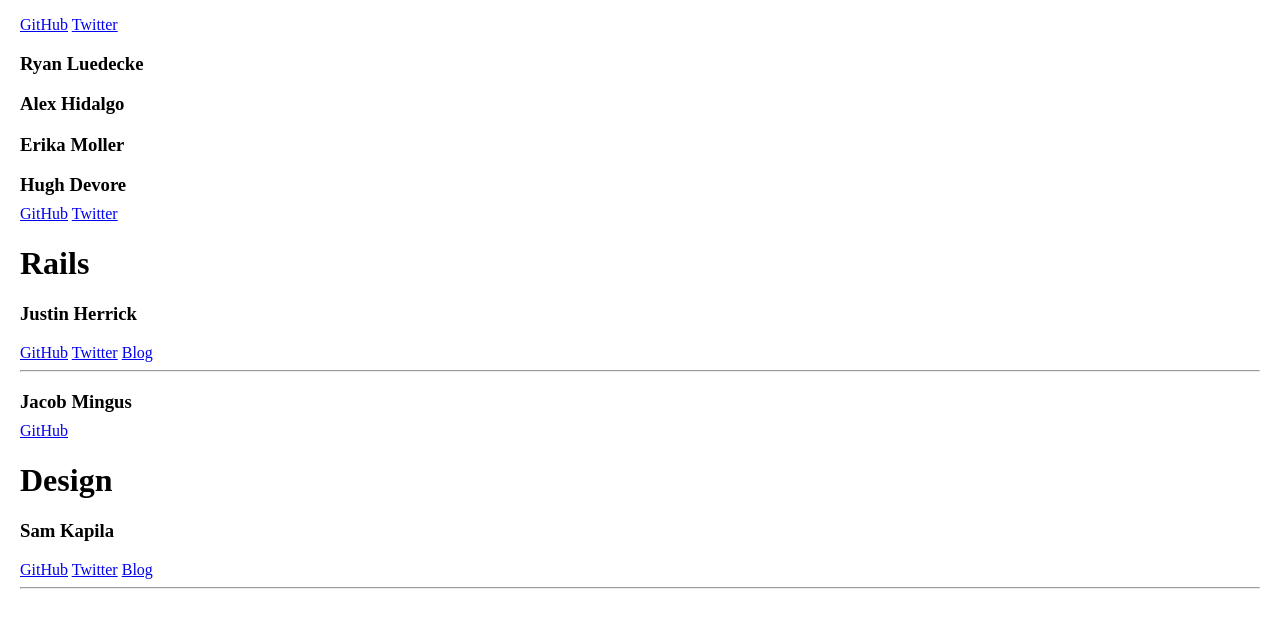
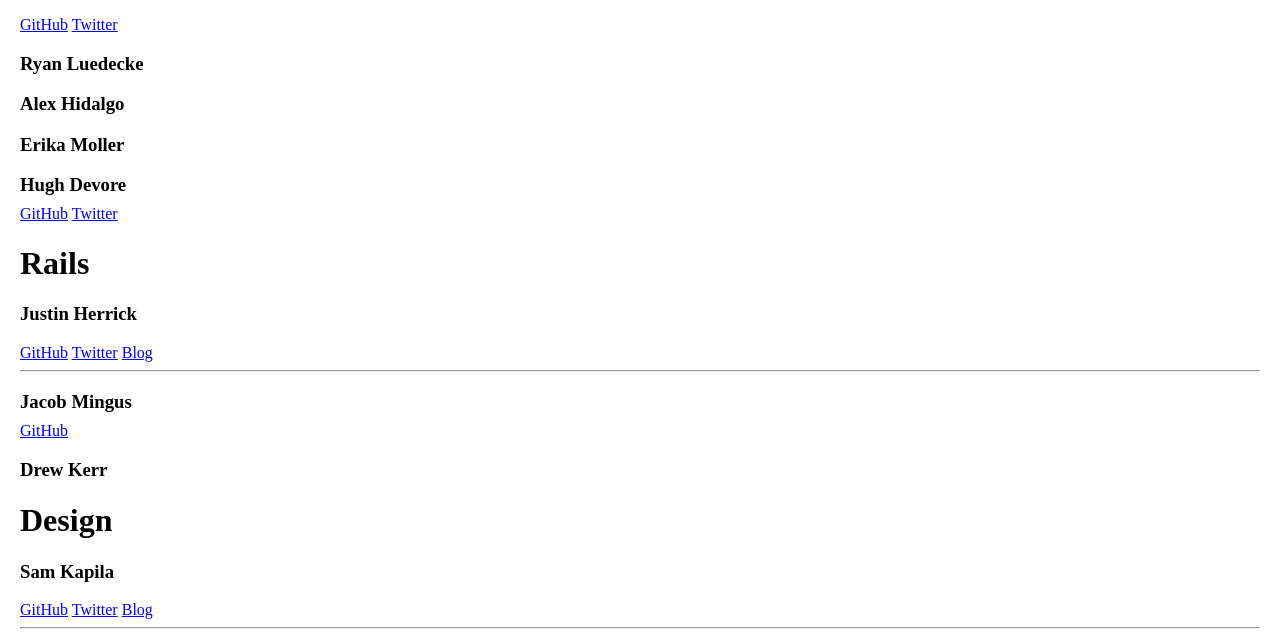
Before and after one commit to TIY-Austin-Front-End-Engineering/Austin-Students, a website: page index.html in a window 1280 px wide. Shown: the part 631-1268 px from the top of the page. Before the commit the page ends 1228 px from the top, so only its background shows below. Drawn offline with nearby package versions, Linux system fonts and the light colour scheme.

Commit message:
added myself to index.html

```diff
--- a/index.html
+++ b/index.html
@@ -70,6 +70,11 @@
 				<h3>Jacob Mingus</h3>
 				<a href="https://github.com/Jmingus">GitHub</a>
 			</div>
+
+			<div class='the-awesome-one'>
+				<h3>Drew Kerr</h3>
+				<a href="https://github.com/1Power"></a>
+			</div>
 		</section>
 		<section class="students design">
 			<h1>Design</h1>
```
